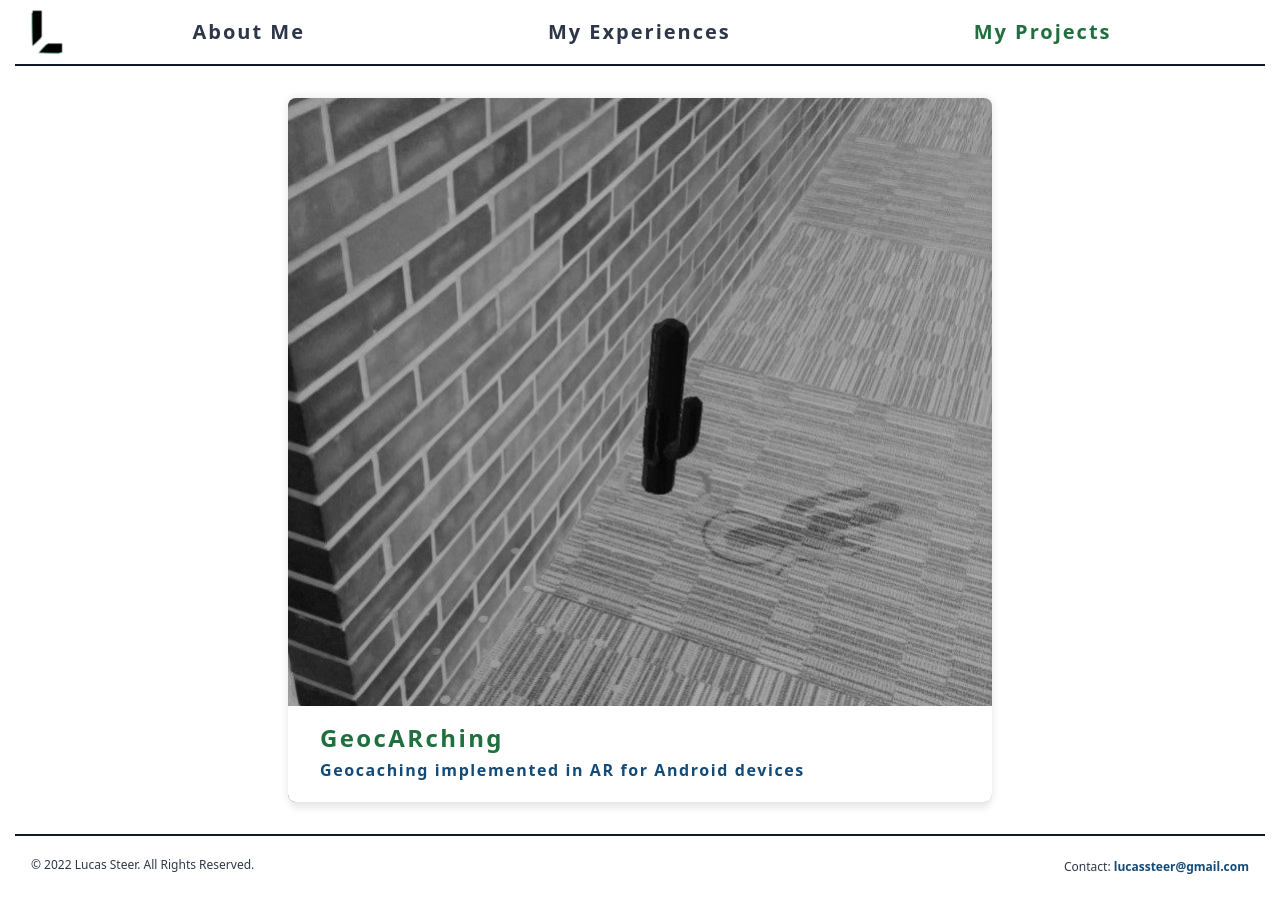
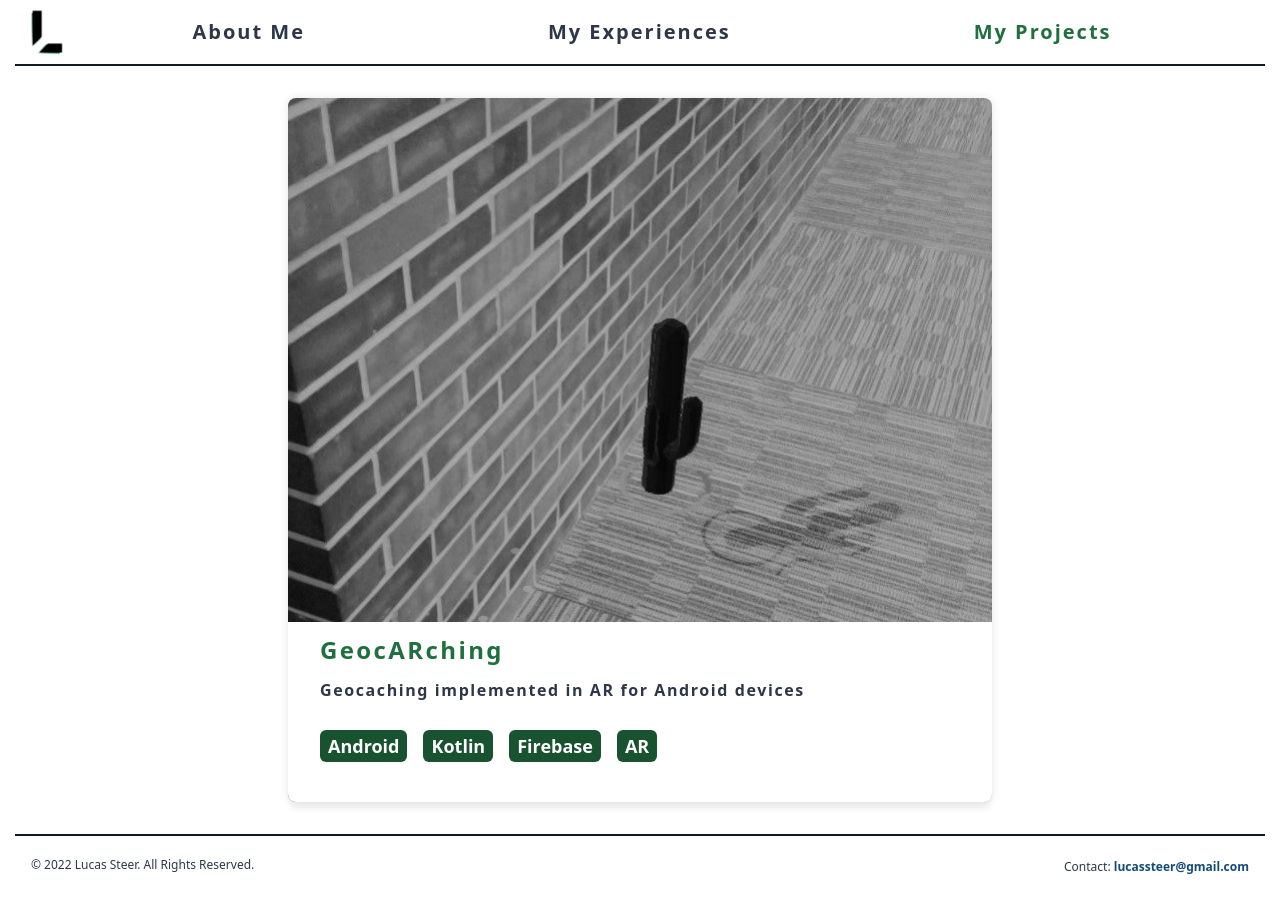
Before and after one commit to LucasSteer/lucassteer_website, a Nuxt app: page /myprojects in a window 1280 px wide. Built offline with nearby package versions, Linux system fonts and the light colour scheme.

Commit message:
Add tags to project cards

```diff
--- a/components/ProjectCard.vue
+++ b/components/ProjectCard.vue
@@ -2,7 +2,10 @@
   <section
     class="transform overflow-hidden rounded-lg shadow-card transition duration-200 ease-in-out hover:scale-103 focus:scale-103 motion-reduce:transition-none motion-reduce:hover:transform-none"
   >
-    <ExternalLink :url="link">
+    <ExternalLink
+      :url="link"
+      class="text-grey hover:text-grey hover:no-underline focus:text-grey focus:no-underline"
+    >
       <img
         :src="imgSrc"
         :alt="imgAlt"
@@ -11,7 +14,7 @@
         class="h-full w-full"
       />
       <div
-        class="min-h-1/6 absolute bottom-0 flex w-full flex-col justify-center bg-white p-2 tablet:py-4 tablet:px-8"
+        class="min-h-1/6 absolute bottom-0 flex w-full flex-col justify-center gap-2 bg-white px-4 pt-2 pb-8 tablet:px-8 tablet:pt-3 tablet:pb-10"
       >
         <h2
           class="text-xl tracking-widest text-green-baseLarge tablet:text-2xl desktop:text-4xl"
@@ -23,6 +26,14 @@
         >
           {{ subtitle }}
         </h3>
+        <div class="mt-4 flex flex-row gap-4">
+          <span
+            v-for="(tag, index) in tags"
+            :key="index"
+            class="rounded-md bg-primary-base p-2 align-middle leading-4 text-white tablet:text-lg tablet:leading-4 desktop:text-xl"
+            >{{ tag }}</span
+          >
+        </div>
       </div>
     </ExternalLink>
   </section>
@@ -57,6 +68,12 @@ export default {
       type: String,
       default: '/',
     },
+    tags: {
+      type: Array,
+      default: () => {
+        [];
+      },
+    },
   },
 };
 </script>
--- a/pages/myprojects.vue
+++ b/pages/myprojects.vue
@@ -2,9 +2,8 @@
   <main
     class="mx-auto grid gap-12 p-12 tablet:gap-8 tablet:p-8"
     :class="{
-      'tablet:grid-cols-2': projects.length >= 2, // fewer items than columns looks weird without context
-      'desktop:grid-cols-3': projects.length >= 3,
-      'desktop:w-3/4': projects.length == 1, // fitting to container is too large for desktop
+      'desktop:grid-cols-2': projects.length >= 2, // fewer items than columns looks weird without context
+      'desktop:w-2/3': projects.length == 1, // fitting to container is too large for desktop
     }"
   >
     <ProjectCard
@@ -15,6 +14,7 @@
       :link="project.link"
       :imgSrc="project.imgSrc"
       :imgAlt="project.imgAlt"
+      :tags="project.tags"
     />
   </main>
 </template>
@@ -41,6 +41,7 @@ export default {
           link: 'https://github.com/LucasSteer/CIS4250_GeocARching',
           imgSrc: '/thumbnails/GeocARching.jpg',
           imgAlt: 'A black-and-white photo of a 3D model of a cactus in AR',
+          tags: ['Android', 'Kotlin', 'Firebase', 'AR'],
         },
       ],
     };
```
